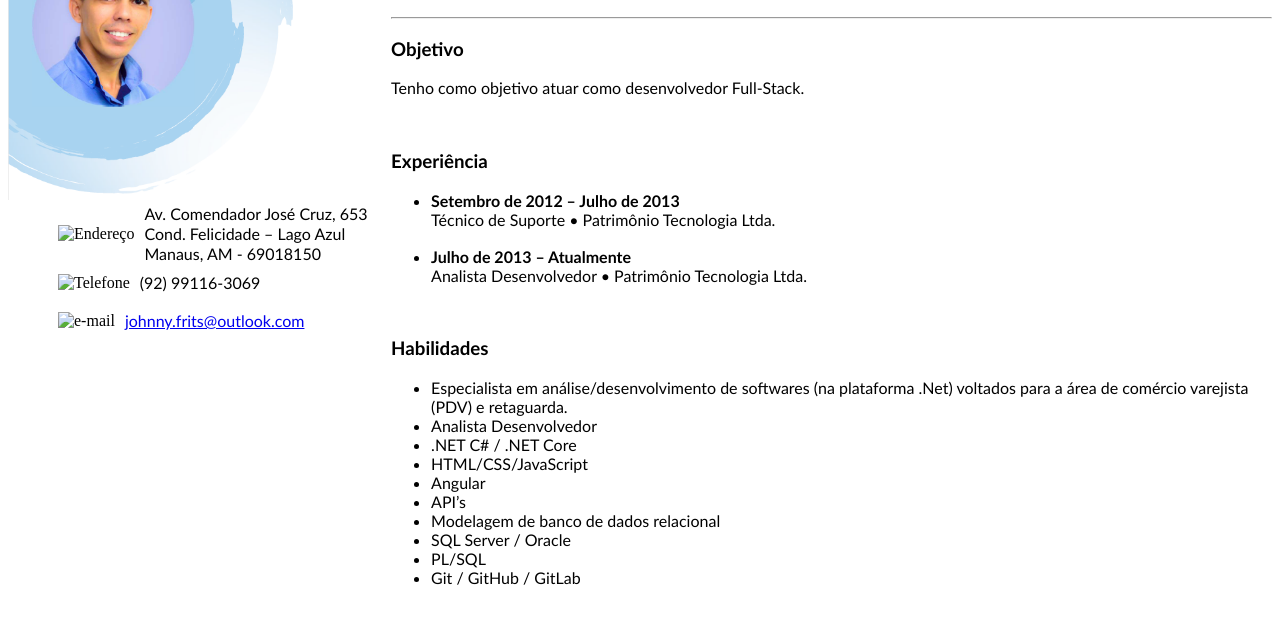
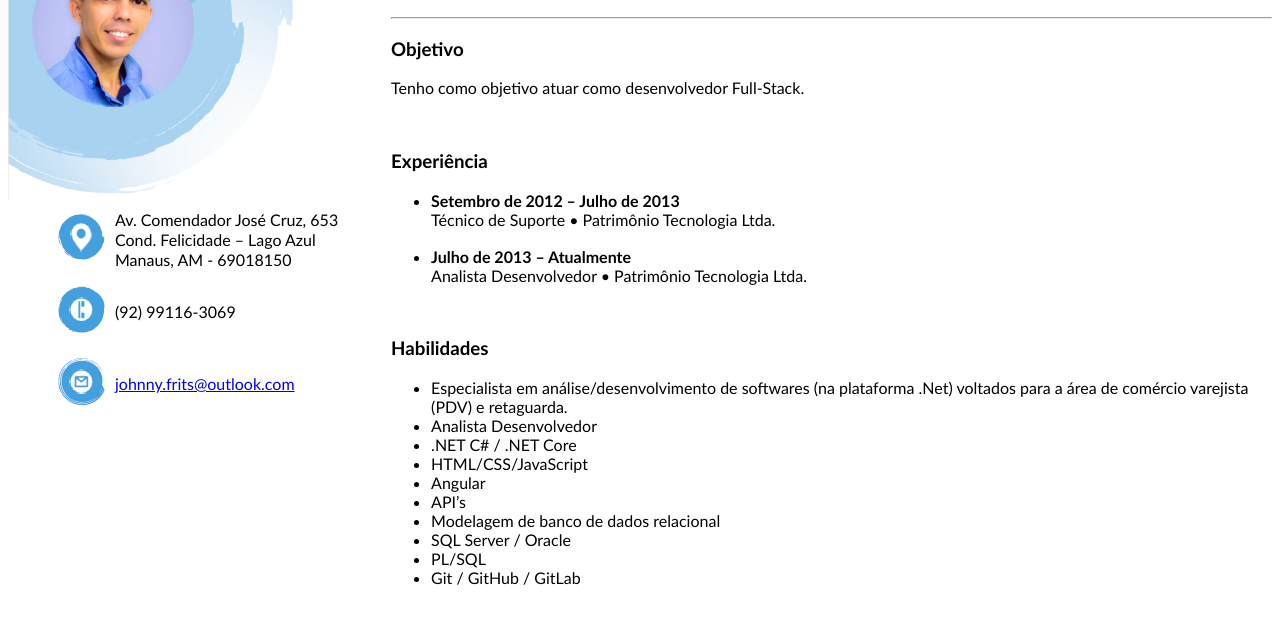
Before and after one commit to johnnyfrits/Curriculo, a plain HTML site: page index.html in a window 1280 px wide. Shown: the part 161-798 px from the top of the page. Drawn offline with Linux system fonts and the light colour scheme.

Commit message:
Revisado o 'src' das imagens

```diff
--- a/index.html
+++ b/index.html
@@ -19,7 +19,7 @@
 
                 <div class="endereco-div border">
                     <div class="end-div-img border">
-                        <img src=" endereco.png" alt="Endereço">
+                        <img src="images/endereco.png" alt="Endereço">
                     </div>
                     <div class="texto-endereco border">
                         <span>Av. Comendador José Cruz, 653 <br>
@@ -30,7 +30,7 @@
 
                 <div class="fone-div border">
                     <div class="fone-div-img border">
-                        <img src="fone.png" alt="Telefone">
+                        <img src="images/fone.png" alt="Telefone">
                     </div>
                     <div class="texto-fone border">
                         <span>(92) 99116-3069</span>
@@ -39,7 +39,7 @@
 
                 <div class="email-div border">
                     <div class="email-div-img border">
-                        <img class="email-img" src="email.png" alt="e-mail">
+                        <img class="email-img" src="images/email.png" alt="e-mail">
                     </div>
                     <div class="texto-email border">
                         <a href="mailto:johnny.frits@outlook.com">johnny.frits@outlook.com</a>
```
